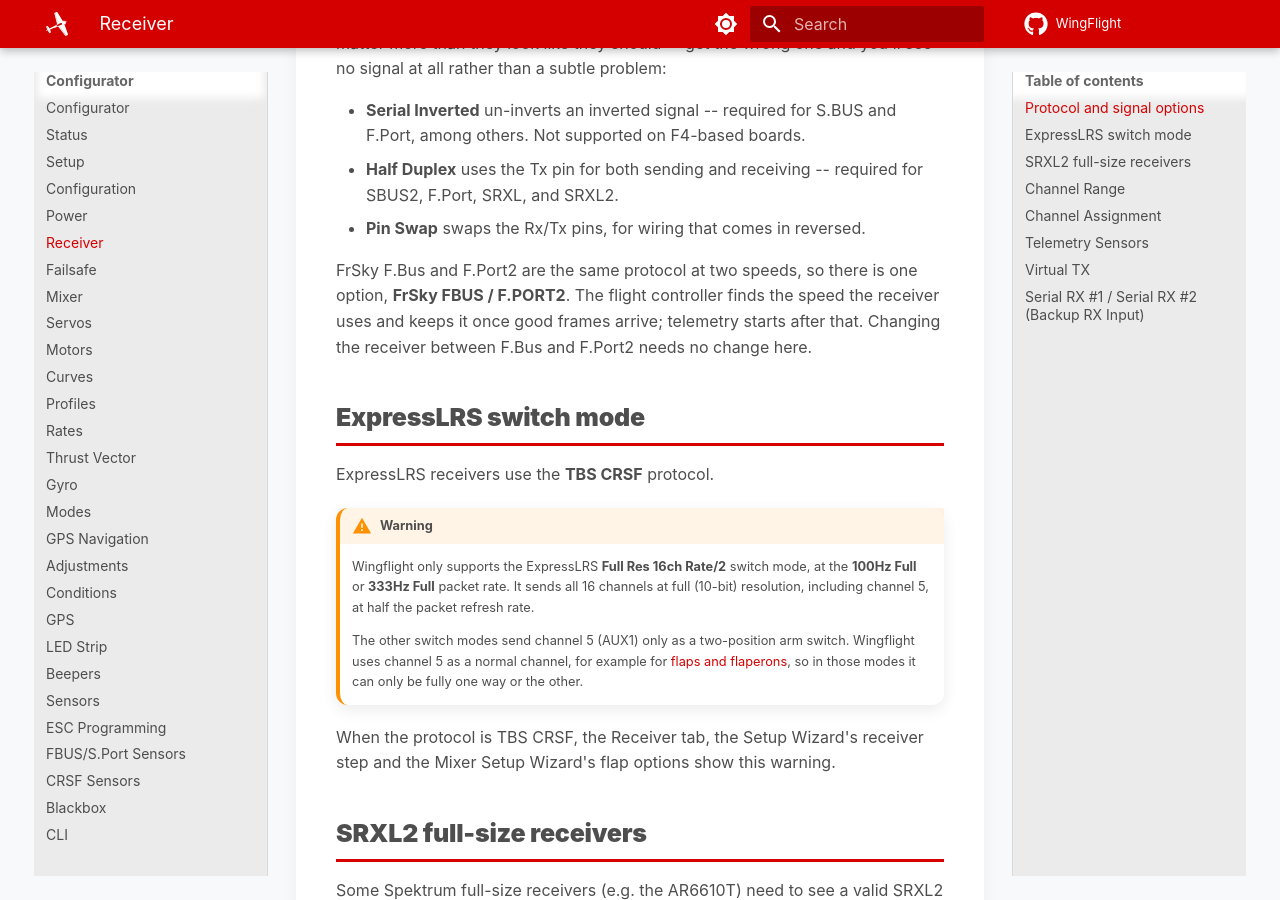
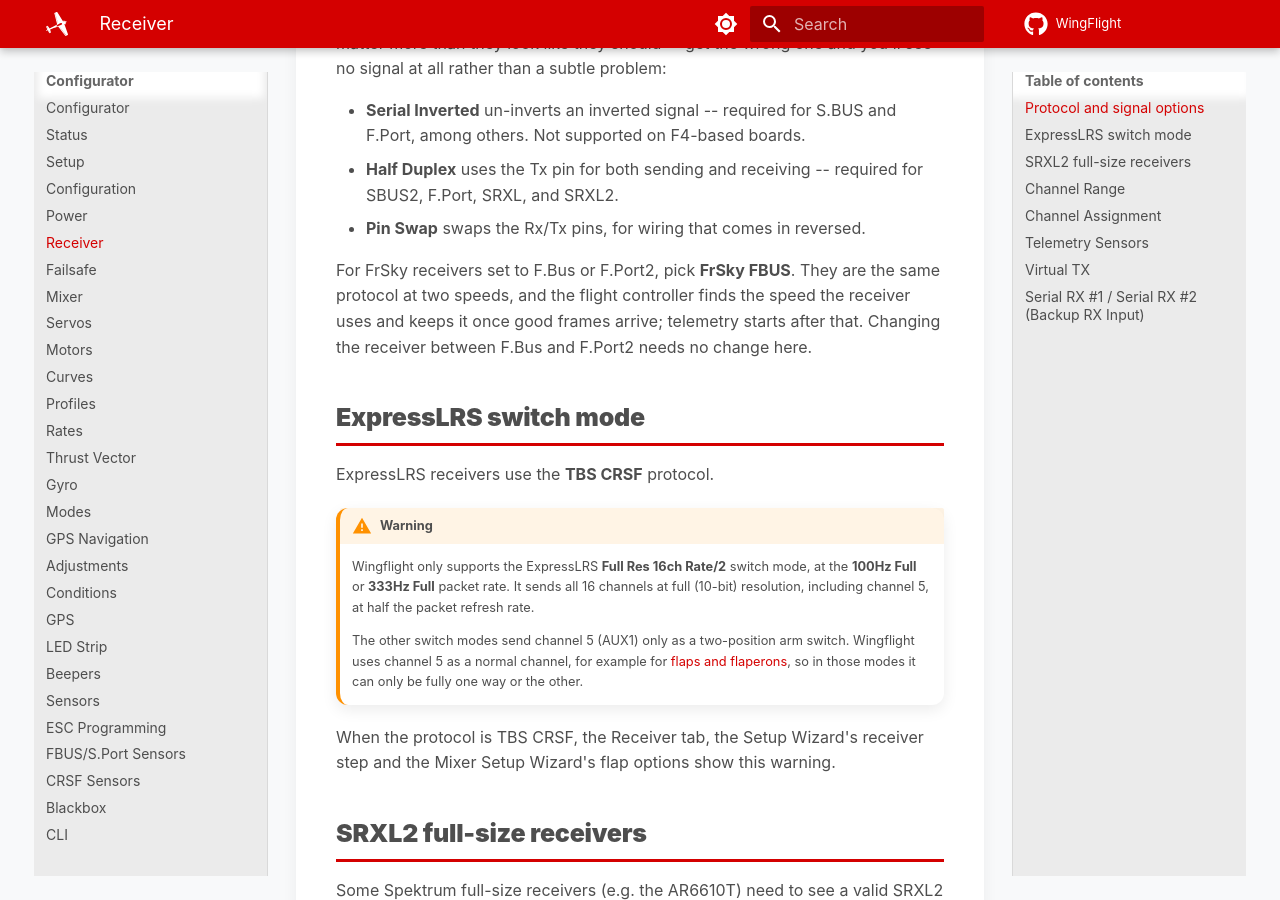
Before and after one commit to WingFlight/wingflight-docs, an MkDocs documentation site: the page built from docs/configurator/tabs/receiver.md, in a window 1280 px wide and 900 px high, scrolled down 823 px. Built offline with MkDocs 1.6.1 and Material for MkDocs 9.7.7, drawn with Linux system fonts in a browser that asks for light colours; some of the changed text lies outside the part shown.

Commit message:
Call the receiver option FrSky FBUS
Co-Authored-By: Claude Opus 5.5 <noreply@anthropic.com>

```diff
--- a/docs/configurator/tabs/receiver.md
+++ b/docs/configurator/tabs/receiver.md
@@ -18,8 +18,8 @@ you'll see no signal at all rather than a subtle problem:
   for SBUS2, F.Port, SRXL, and SRXL2.
 - **Pin Swap** swaps the Rx/Tx pins, for wiring that comes in reversed.
 
-FrSky F.Bus and F.Port2 are the same protocol at two speeds, so there is one
-option, **FrSky FBUS / F.PORT2**. The flight controller finds the speed the
+For FrSky receivers set to F.Bus or F.Port2, pick **FrSky FBUS**. They are
+the same protocol at two speeds, and the flight controller finds the speed the
 receiver uses and keeps it once good frames arrive; telemetry starts after
 that. Changing the receiver between F.Bus and F.Port2 needs no change here.
 
@@ -117,10 +117,10 @@ If a serial port is assigned the **Serial Rx (Backup)** function on the
 [Configuration](configuration.md) tab, a second box, **Serial RX #2**,
 appears below it with:
 
-- A **Protocol** dropdown (None, Futaba S.BUS, FrSky FBUS / F.PORT2,
-  FrSky F.PORT, Jeti EXBUS, or TBS CRSF) -- `None` is the default, meaning
-  the port is assigned but not yet decoding anything. FBUS / F.PORT2 finds
-  the receiver's speed, as on the main receiver.
+- A **Protocol** dropdown (None, Futaba S.BUS, FrSky FBUS, FrSky F.PORT,
+  Jeti EXBUS, or TBS CRSF) -- `None` is the default, meaning the port is
+  assigned but not yet decoding anything. FrSky FBUS also covers F.Port2
+  receivers, as on the main receiver.
 - **Inverted**, **Half-Duplex**, and **Pin Swap** switches, same meaning as
   the equivalent settings for the main receiver but independent of them --
   this is a different physical UART, and each protocol has its own natural
```
Also changed, not shown: docs/flight-modes/backup-rx-input.md (+1 -1 lines).
